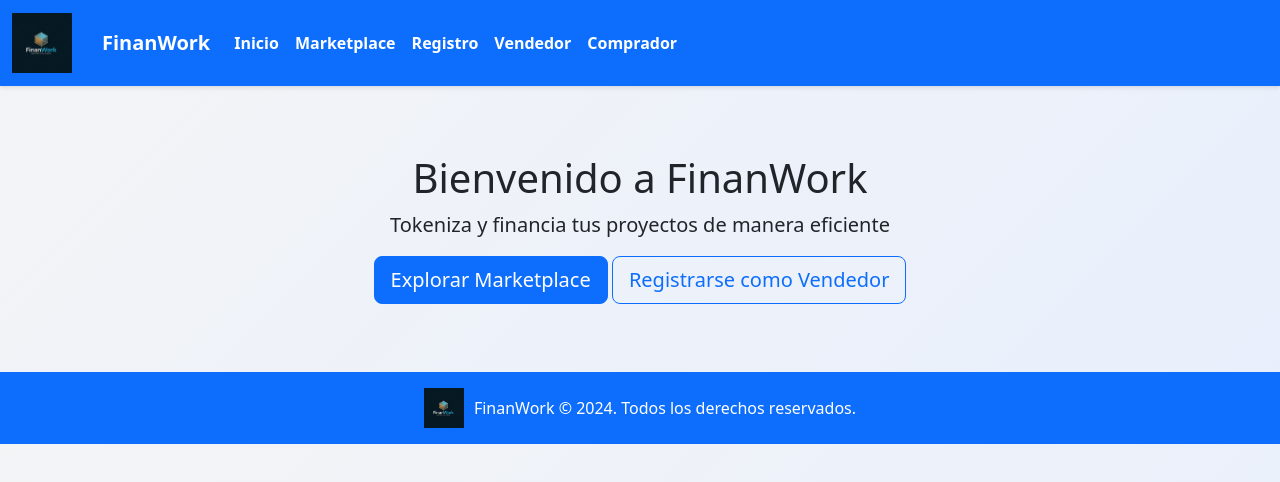
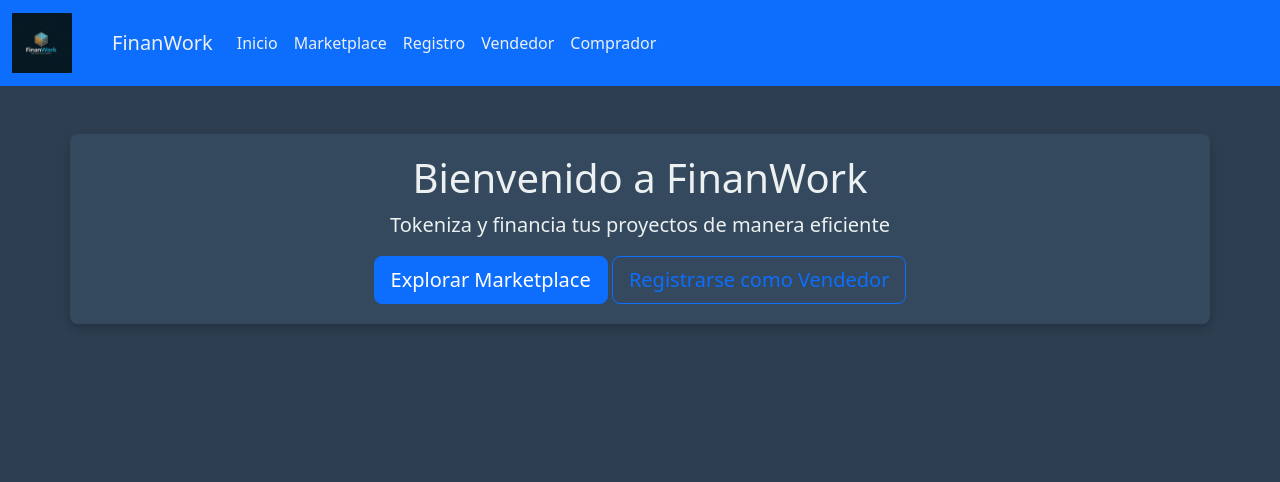
Before and after one commit to lujantissera/Hackaton-HAE, a website: page prototipoWeb/index.html in a window 1280 px wide. Drawn offline with nearby package versions, Linux system fonts and the light colour scheme.

Commit message:
cambios de estilos

```diff
--- a/prototipoWeb/index.html
+++ b/prototipoWeb/index.html
@@ -4,14 +4,35 @@
     <meta charset="UTF-8">
     <meta name="viewport" content="width=device-width, initial-scale=1.0">
     <title>FinanWork - Actualizado</title>
-    <link rel="stylesheet" href="styles.css">
+
     <link href="https://cdn.jsdelivr.net/npm/bootstrap@5.3.0-alpha1/dist/css/bootstrap.min.css" rel="stylesheet">
+    <style>
+        body {
+            background-color: #2c3e50; /* Fondo más oscuro y profesional */
+            color: #ecf0f1; /* Texto claro para mejor contraste */
+        }
+        .navbar {
+            background-color: #34495e; /* Fondo más oscuro para la barra de navegación */
+        }
+        .navbar a {
+            color: #ecf0f1; /* Texto claro en la barra de navegación */
+        }
+        .container {
+            background-color: #34495e; /* Fondo para los contenedores principales */
+            padding: 20px;
+            border-radius: 8px;
+            box-shadow: 0 4px 8px rgba(0, 0, 0, 0.2);
+        }
+        footer {
+            background-color: #34495e; /* Fondo del pie de página */
+        }
+    </style>
 </head>
 <body>
     <nav class="navbar navbar-expand-lg navbar-dark bg-primary">
         <div class="container-fluid">
             <a class="navbar-brand d-flex align-items-center" href="index.html">
-                <img src="imagenes/Gemini_Generated_Image_d52279d52279d522 (1).png" alt="FinanWork Logo" style="height: 60px; margin-right: 30px;">
+                <img src="imagenes/Gemini_Generated_Image_d52279d52279d522 (1).png" alt="FinanWork Logo" style="height: 60px; margin-right: 40px;">
                 FinanWork
             </a>
             <button class="navbar-toggler" type="button" data-bs-toggle="collapse" data-bs-target="#navbarNav" aria-controls="navbarNav" aria-expanded="false" aria-label="Toggle navigation">
@@ -36,11 +57,7 @@
             <a href="registro.html" class="btn btn-outline-primary btn-lg">Registrarse como Vendedor</a>
         </div>
     </div>
-    <footer class="bg-primary text-white text-center py-3 mt-5">
-        <div class="d-flex justify-content-center align-items-center">
-            <img src="imagenes/Gemini_Generated_Image_d52279d52279d522 (1).png" alt="FinanWork Logo" style="height: 40px; margin-right: 10px;">
-            <p class="mb-0">FinanWork &copy; 2024. Todos los derechos reservados.</p>
-        </div>
+
     </footer>
     <script src="https://cdn.jsdelivr.net/npm/bootstrap@5.3.0-alpha1/dist/js/bootstrap.bundle.min.js"></script>
 </body>
```
Also changed, not shown: prototipoWeb/dashboard-comprador.html (+22 -1 lines), prototipoWeb/dashboard-vendedor.html (+21 -0 lines), prototipoWeb/marketplace.html (+21 -0 lines), prototipoWeb/registro.html (+21 -0 lines).
